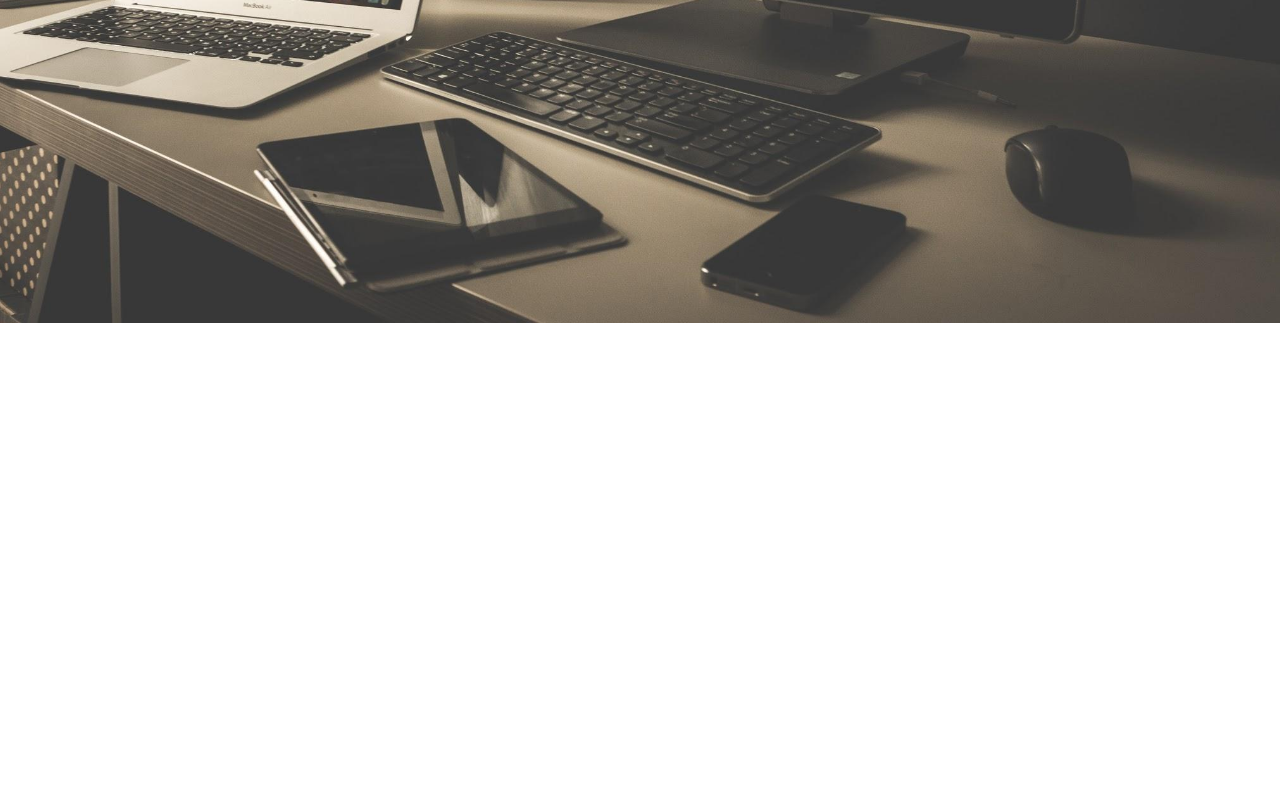
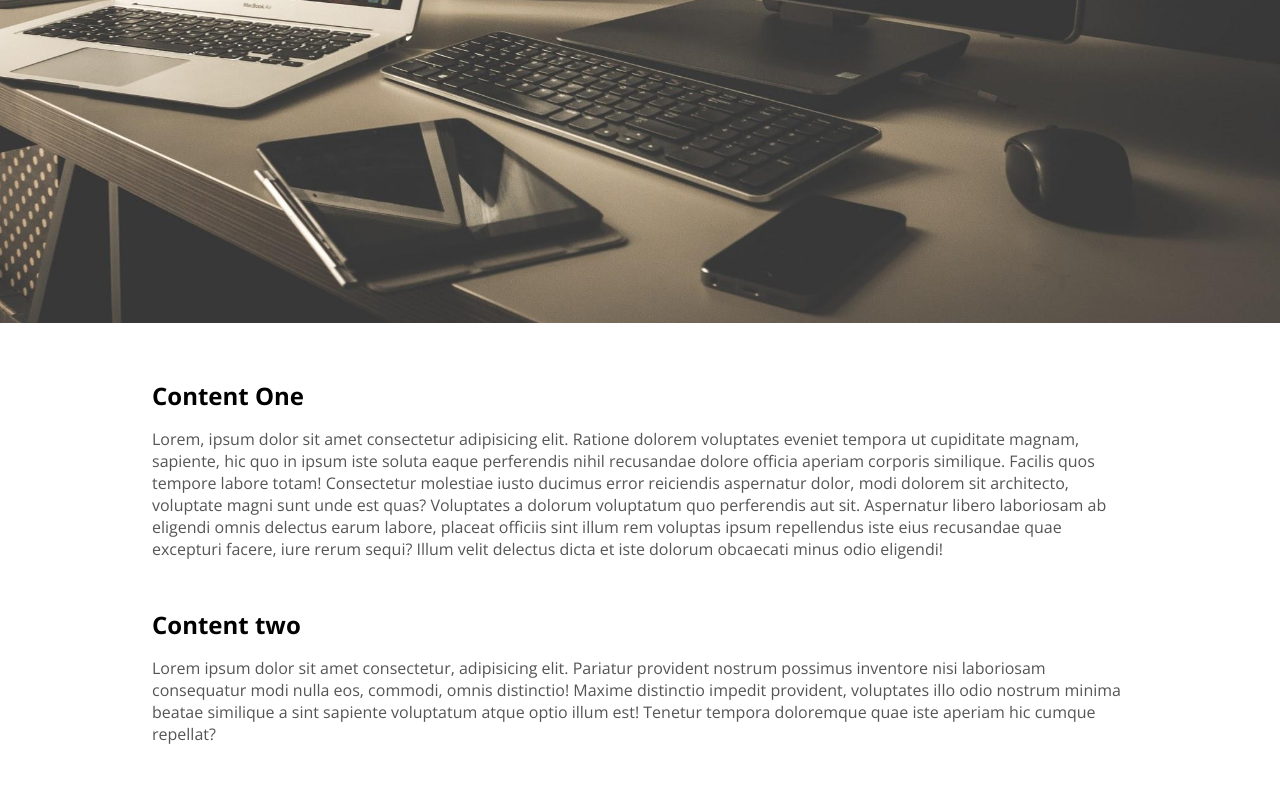
Before and after one commit to BBML-DEV/sticky-navigation, a plain HTML site: page index.html in a window 1280 px wide. Shown: the part 477-1278 px from the top of the page. Before the commit the page ends 800 px from the top, so only its background shows below. Drawn offline with nearby package versions, Linux system fonts and the light colour scheme.

Commit message:
main content
Conclusão do conteúdo da main

```diff
--- a/index.html
+++ b/index.html
@@ -47,5 +47,20 @@
             </div>
         </section>
 
+        <!--main content-->
+        <main class="main">
+            <div class="main__content">
+                <div class="main__content--card">
+                    <h1 class="card__title">Content One</h1>
+                    <p class="card__text">Lorem, ipsum dolor sit amet consectetur adipisicing elit. Ratione dolorem voluptates eveniet tempora ut cupiditate magnam, sapiente, hic quo in ipsum iste soluta eaque perferendis nihil recusandae dolore officia aperiam corporis similique. Facilis quos tempore labore totam! Consectetur molestiae iusto ducimus error reiciendis aspernatur dolor, modi dolorem sit architecto, voluptate magni sunt unde est quas? Voluptates a dolorum voluptatum quo perferendis aut sit. Aspernatur libero laboriosam ab eligendi omnis delectus earum labore, placeat officiis sint illum rem voluptas ipsum repellendus iste eius recusandae quae excepturi facere, iure rerum sequi? Illum velit delectus dicta et iste dolorum obcaecati minus odio eligendi!</p>
+                </div>
+
+                <div class="main__content--card">
+                    <h1 class="card__title">Content two</h1>
+                    <p class="card__text">Lorem ipsum dolor sit amet consectetur, adipisicing elit. Pariatur provident nostrum possimus inventore nisi laboriosam consequatur modi nulla eos, commodi, omnis distinctio! Maxime distinctio impedit provident, voluptates illo odio nostrum minima beatae similique a sint sapiente voluptatum atque optio illum est! Tenetur tempora doloremque quae iste aperiam hic cumque repellat?</p>
+                </div>
+            </div>
+        </main>
+
     </body>
 </html>
--- a/sass/1-base/reset.sass
+++ b/sass/1-base/reset.sass
@@ -12,6 +12,7 @@ a
     text-decoration: none
     color: variables.$white-color
     font-size: 1rem
+    transition: .5s
 
     &:hover
         color: variables.$orange-color
--- a/sass/2-layout/layout.sass
+++ b/sass/2-layout/layout.sass
@@ -1,2 +1,3 @@
 @use 'header'
 @use 'banner'
+@use 'section-main'
--- /dev/null
+++ b/sass/2-layout/section-main.sass
@@ -0,0 +1,23 @@
+@use '../1-base/variables'
+
+.main
+    background-color: variables.$white-color
+    display: flex
+    align-items: center
+
+    &__content
+        width: variables.$container-size
+        margin: 0 auto
+        padding: 2rem 0rem
+        display: flex
+        flex-direction: column
+
+        &--card
+            padding: 1.5rem
+
+            .card__title
+                font-size: 1.5rem
+
+            .card__text
+                font-size: 1rem
+                padding-top: 1rem
```
Also changed, not shown: css/main.css, 1 other file.
